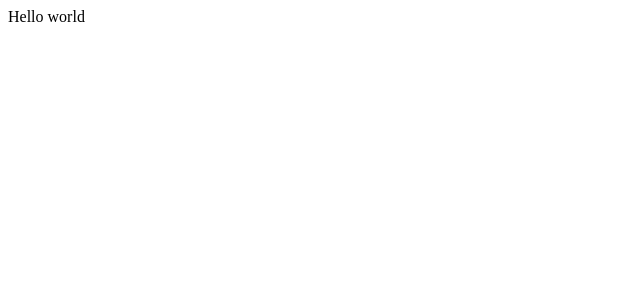
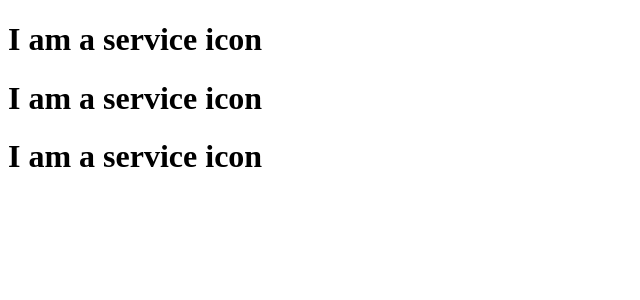
Before and after one commit to DiscoDancer/MoreFunWithReact, a React app: page / in a window 1280 px wide. Shown: the top 300 px of the page, without its empty margins (0-640 px from the left). Built offline with nearby package versions, Linux system fonts and the light colour scheme.

Commit message:
- class schema - base project structure

```diff
--- /dev/null
+++ b/src/components/service-icon.component.tsx
@@ -0,0 +1,17 @@
+import * as React from "react";
+
+interface ServiceIconState {
+
+}
+
+interface ServiceIconProps {
+
+}
+
+export default class ServiceIcon extends React.Component<ServiceIconProps, ServiceIconState> {
+    render() {
+        return (
+            <h1>I am a service icon</h1>
+        );
+    }
+}
--- /dev/null
+++ b/src/components/service-list.component.tsx
@@ -0,0 +1,23 @@
+import * as React from "react";
+
+import ServiceIcon from "./service-icon.component";
+
+interface ServiceListState {
+
+}
+
+interface ServiceListProps {
+
+}
+
+export default class ServiceList extends React.Component<ServiceListProps, ServiceListState> {
+    render() {
+        return (
+            <div>
+                <ServiceIcon/>
+                <ServiceIcon/>
+                <ServiceIcon/>
+            </div>
+        );
+    }
+}
--- a/src/index.tsx
+++ b/src/index.tsx
@@ -1,7 +1,9 @@
 import * as React from "react";
 import * as ReactDOM from "react-dom";
 
+import ServiceList from "./components/service-list.component";
+
 ReactDOM.render(
-    <div>Hello world</div>,
+    <ServiceList/>,
     document.getElementById('root')
 );
```
Also changed, not shown: src/models/service-icon.model.ts (added, +8 -0 lines), src/models/service-list.model.ts (added, +7 -0 lines), src/services/api.service.ts (added, +21 -0 lines), 1 other file (tests, documents, lock files or other folders).
